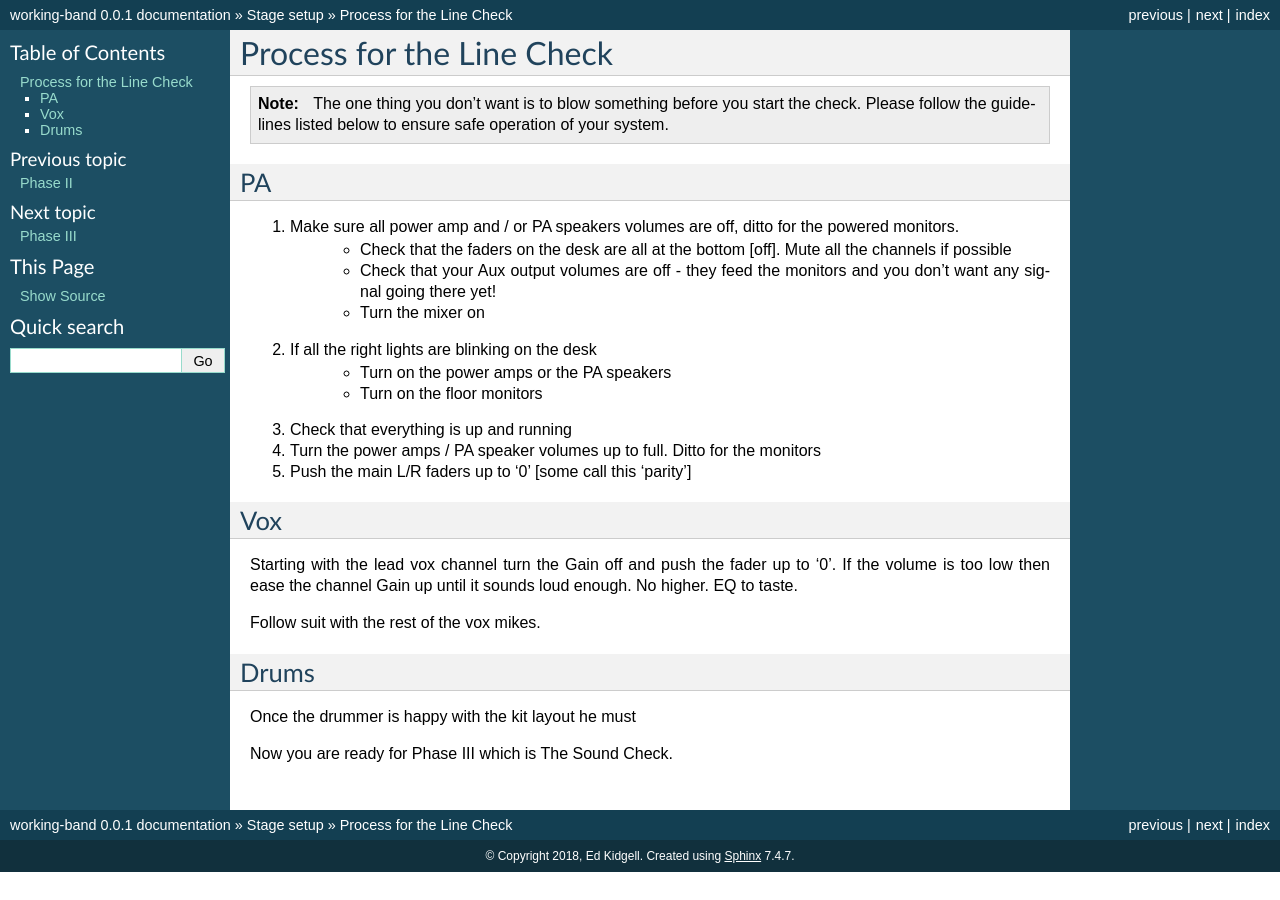
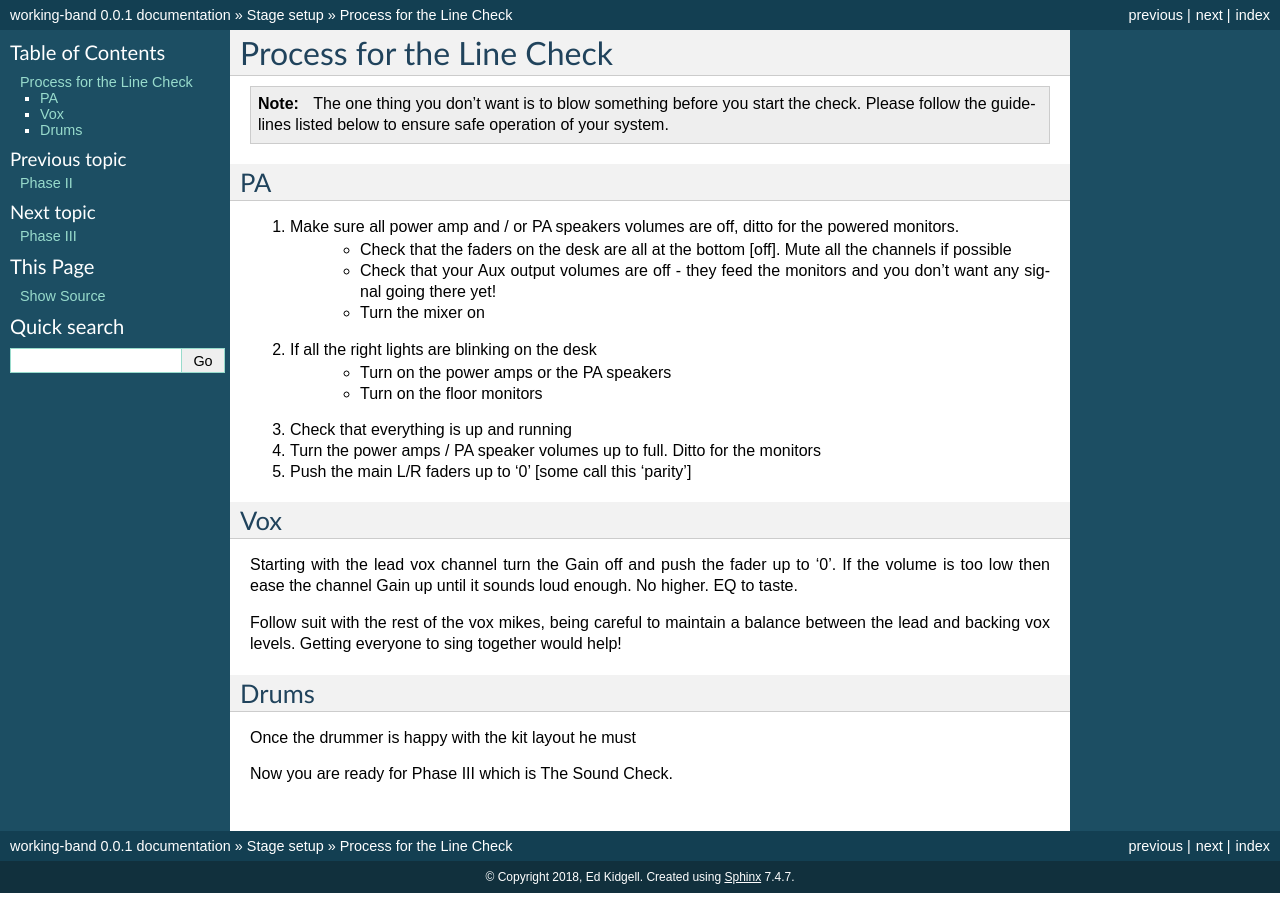
Before and after one commit to flakjakk/working-band, a Sphinx documentation site: the page built from docs/source/linecheck.rst, in a window 1280 px wide. Built offline with Sphinx 7.4.7, drawn with Linux system fonts in a browser that asks for light colours.

Commit message:
Adding info in.

```diff
--- a/docs/source/linecheck.rst
+++ b/docs/source/linecheck.rst
@@ -22,7 +22,7 @@ Vox
 
 Starting with the lead vox channel turn the Gain off and push the fader up to '0'. If the volume is too low then ease the channel Gain up until it sounds loud enough. No higher. EQ to taste.
 
-Follow suit with the rest of the vox mikes.
+Follow suit with the rest of the vox mikes, being careful to maintain a balance between the lead and backing vox levels. Getting everyone to sing together would help!
 
 
 Drums
```
